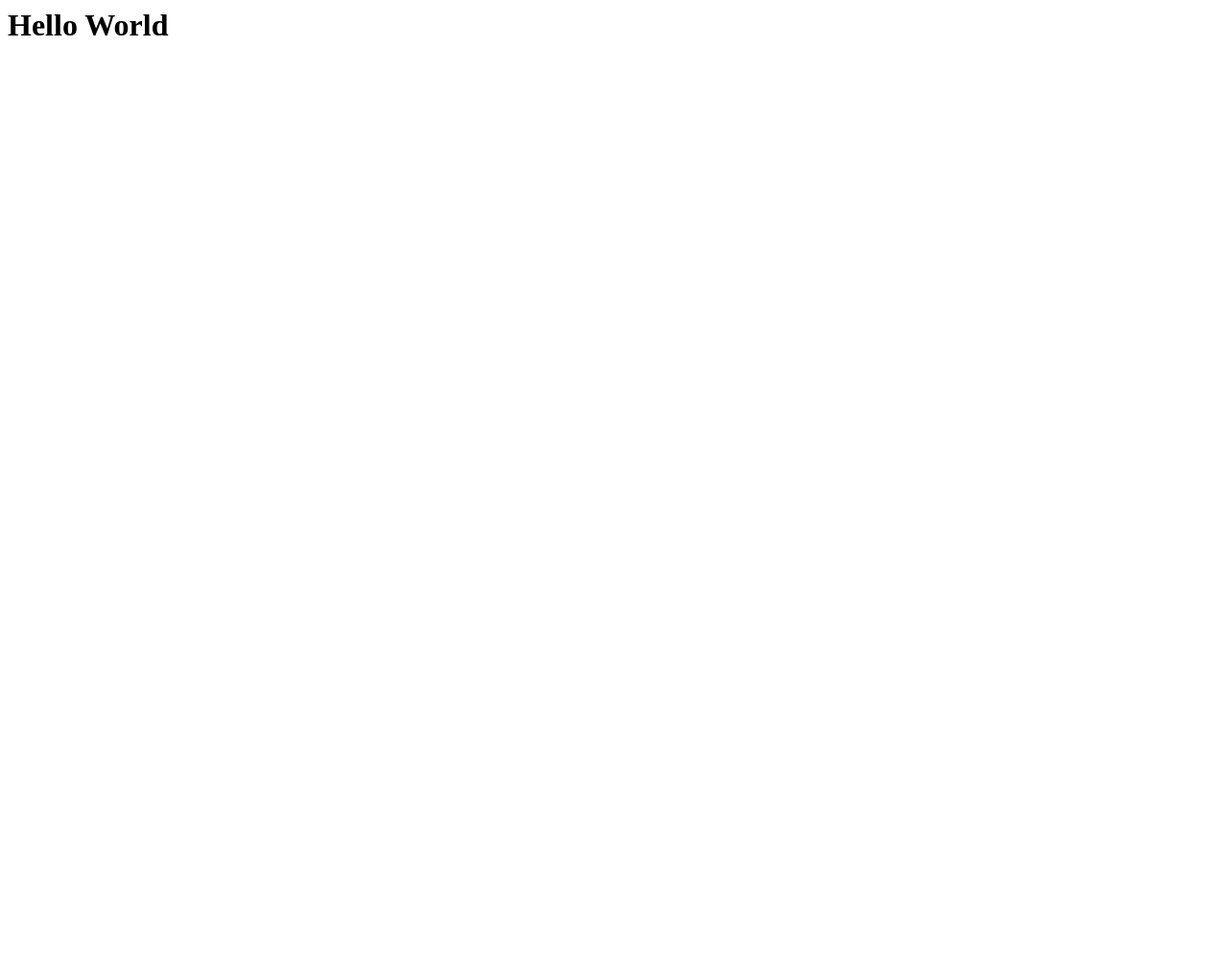
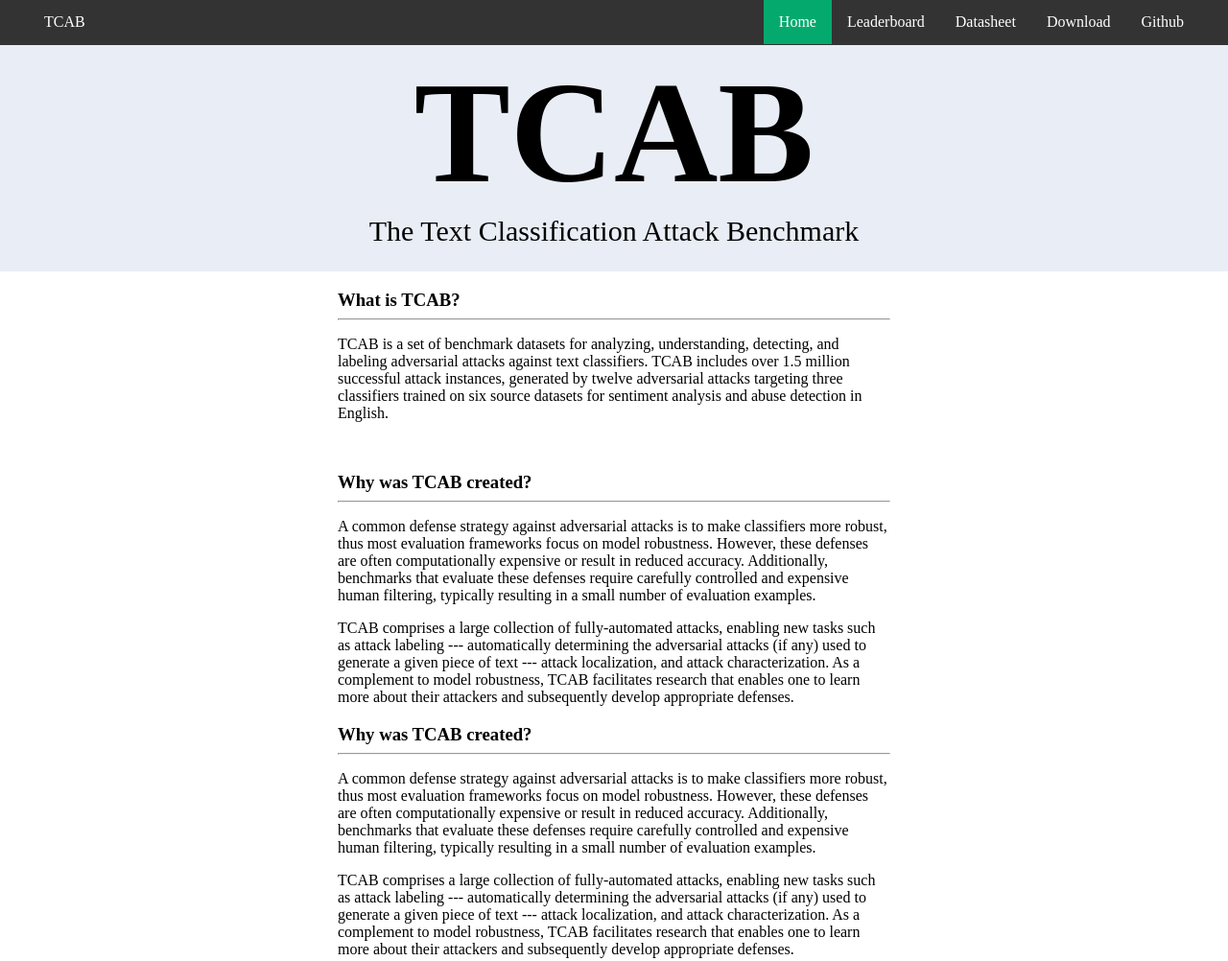
Before and after one commit to REACT-NLP/tcab, a plain HTML site: page index.html in a window 1280 px wide. Shown: the whole page at 96% size. Before the commit the page ends 800 px from the top, so only its background shows below. Drawn offline with Linux system fonts and the light colour scheme.

Commit message:
added to the main webpage

```diff
--- /dev/null
+++ b/index.css
@@ -0,0 +1,77 @@
+body, html {
+  margin:0;
+  padding:0;
+}
+
+#navBar {
+  background-color:  #333;
+  height: 47px;
+}
+
+#leftNav {
+    float: left;
+    padding-left: 30px;
+}
+
+#rightNav {
+    float: right;
+    padding-right: 30px;
+}
+
+ul {
+  list-style-type: none;
+  margin: 0;
+  padding: 0;
+  overflow: hidden;
+  background-color: #333;
+}
+
+li {
+  float: left;
+}
+
+li a {
+  display: block;
+  color: white;
+  text-align: center;
+  padding: 14px 16px;
+  text-decoration: none;
+}
+
+/* Change the link color to #111 (black) on hover */
+li a:hover {
+  background-color: #111;
+}
+
+.active {
+  background-color: #04AA6D;
+}
+
+#splashDiv {
+    text-align: center;
+    background-color: #e9edf5;
+    padding-top: 5px;
+    padding-bottom: 25px;
+}
+
+#splashTitle {
+    font-size: 150px;
+    margin-block-start: 0px;
+    margin-block-end: 0px;
+}
+
+#splashSubtitle {
+    font-size: 30px;
+    margin-block-start: 0px;
+    margin-block-end: 0px;
+}
+
+#mainDiv {
+    width: 45%;
+    text-align: left;
+    margin: 0 auto;
+}
+
+.subsectionHeader {
+    margin-block-end: 0;
+}
--- a/index.html
+++ b/index.html
@@ -1 +1,52 @@
-<h1>Hello World</h1>
+<!DOCTYPE html>
+<html>
+<head>
+<link rel="stylesheet" href="index.css">
+</head>
+    <body>
+
+    <div id='navBar'>
+        <ul id='leftNav'>
+            <li><a href="index.html">TCAB</a></li>
+        </ul>
+
+        <ul id='rightNav'>
+            <li class='active'><a href="index.html">Home</a></li>
+            <li><a href="leaderboard.html">Leaderboard</a></li>
+            <li><a href="index.html">Datasheet</a></li>
+            <li><a href="index.html">Download</a></li>
+            <li><a href="https://github.com/REACT-NLP">Github</a></li>
+        </ul>
+    </div>
+
+    <div id='splashDiv'>
+        <h1 id='splashTitle'>TCAB</h1>
+        <h7 id='splashSubtitle'>The Text Classification Attack Benchmark</h7>
+    </div>
+
+    <div id='mainDiv'>
+        <h3 class='subsectionHeader'>What is TCAB?</h3><hr>
+        <p>
+            TCAB is a set of benchmark datasets for analyzing, understanding, detecting, and labeling adversarial attacks against text classifiers. TCAB includes over 1.5 million successful attack instances, generated by twelve adversarial attacks targeting three classifiers trained on six source datasets for sentiment analysis and
+            abuse detection in English.
+        </p>
+        <br>
+        <h3 class='subsectionHeader'>Why was TCAB created?</h3><hr>
+        <p>
+            A common defense strategy against adversarial attacks is to make classifiers more robust, thus most evaluation frameworks focus on model robustness. However, these defenses are often computationally expensive or result in reduced accuracy. Additionally, benchmarks that evaluate these defenses require carefully controlled and expensive human filtering, typically resulting in a small number of evaluation examples.
+        </p>
+        <p>
+            TCAB comprises a large collection of fully-automated attacks, enabling new tasks such as attack labeling --- automatically determining the adversarial attacks (if any) used to generate a given piece of text --- attack localization, and attack characterization. As a complement to model robustness, TCAB facilitates research that enables one to learn more about their attackers and subsequently develop appropriate defenses.
+        </p>
+        <h3 class='subsectionHeader'>Why was TCAB created?</h3><hr>
+        <p>
+            A common defense strategy against adversarial attacks is to make classifiers more robust, thus most evaluation frameworks focus on model robustness. However, these defenses are often computationally expensive or result in reduced accuracy. Additionally, benchmarks that evaluate these defenses require carefully controlled and expensive human filtering, typically resulting in a small number of evaluation examples.
+        </p>
+        <p>
+            TCAB comprises a large collection of fully-automated attacks, enabling new tasks such as attack labeling --- automatically determining the adversarial attacks (if any) used to generate a given piece of text --- attack localization, and attack characterization. As a complement to model robustness, TCAB facilitates research that enables one to learn more about their attackers and subsequently develop appropriate defenses.
+        </p>
+    </div>
+
+    <script type="text/javascript"></script>
+</body>
+</html>
```
Also changed, not shown: 1 other file.
